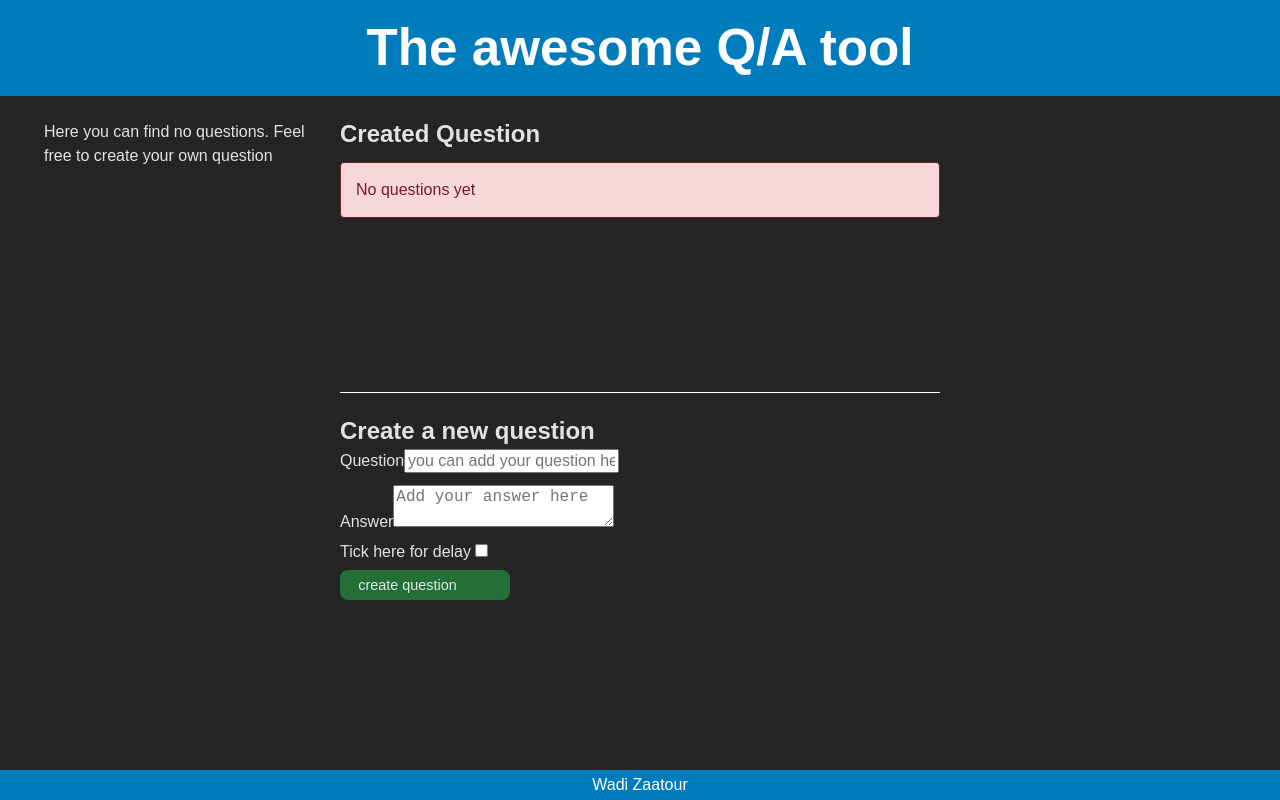
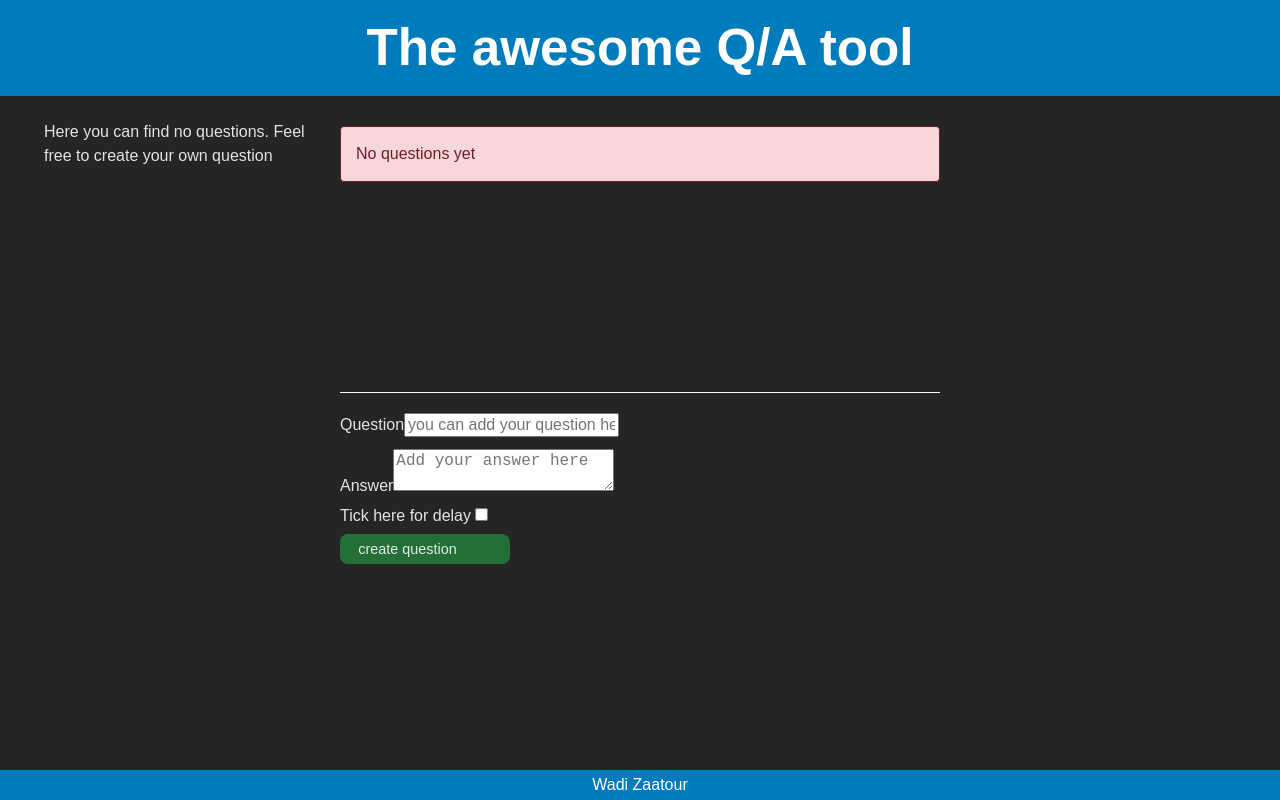
Before and after one commit to wadizaatour/reactQA, a React (Vite) app: page / in a window 1280 px wide. Built offline with nearby package versions, Linux system fonts and the light colour scheme.

Commit message:
Improve App logic

```diff
--- a/src/App.tsx
+++ b/src/App.tsx
@@ -3,7 +3,6 @@ import './App.css'
 import { setAllQuestionList } from './redux/questionsSlice'
 import { useDispatch, useSelector } from 'react-redux'
 import { useEffect } from 'react'
-import Tooltip from './components/tooltip/Tooltip'
 import AddForm from './components/form/AddForm'
 import { getQuestionsList, getTotalQuestions } from './redux/selectors'
 
@@ -13,7 +12,7 @@ function App() {
   const totalQuestions = useSelector(getTotalQuestions)
   useEffect(() => {
     dispatch(setAllQuestionList())
-  }, [])
+  }, [dispatch])
 
   return (
     <>
@@ -26,17 +25,9 @@ function App() {
           question
         </aside>
         <section className="section-list">
-          <Tooltip text="This is a tooltip">
-            <h2 aria-describedby="created-question"> Created Question</h2>
-          </Tooltip>
           <QuestionList list={questionsState} />
         </section>
         <section className="section-form">
-          <Tooltip text="This is a tooltip">
-            <h2 aria-describedby="create-new-question">
-              Create a new question
-            </h2>
-          </Tooltip>
           <AddForm />
         </section>
       </main>
```
